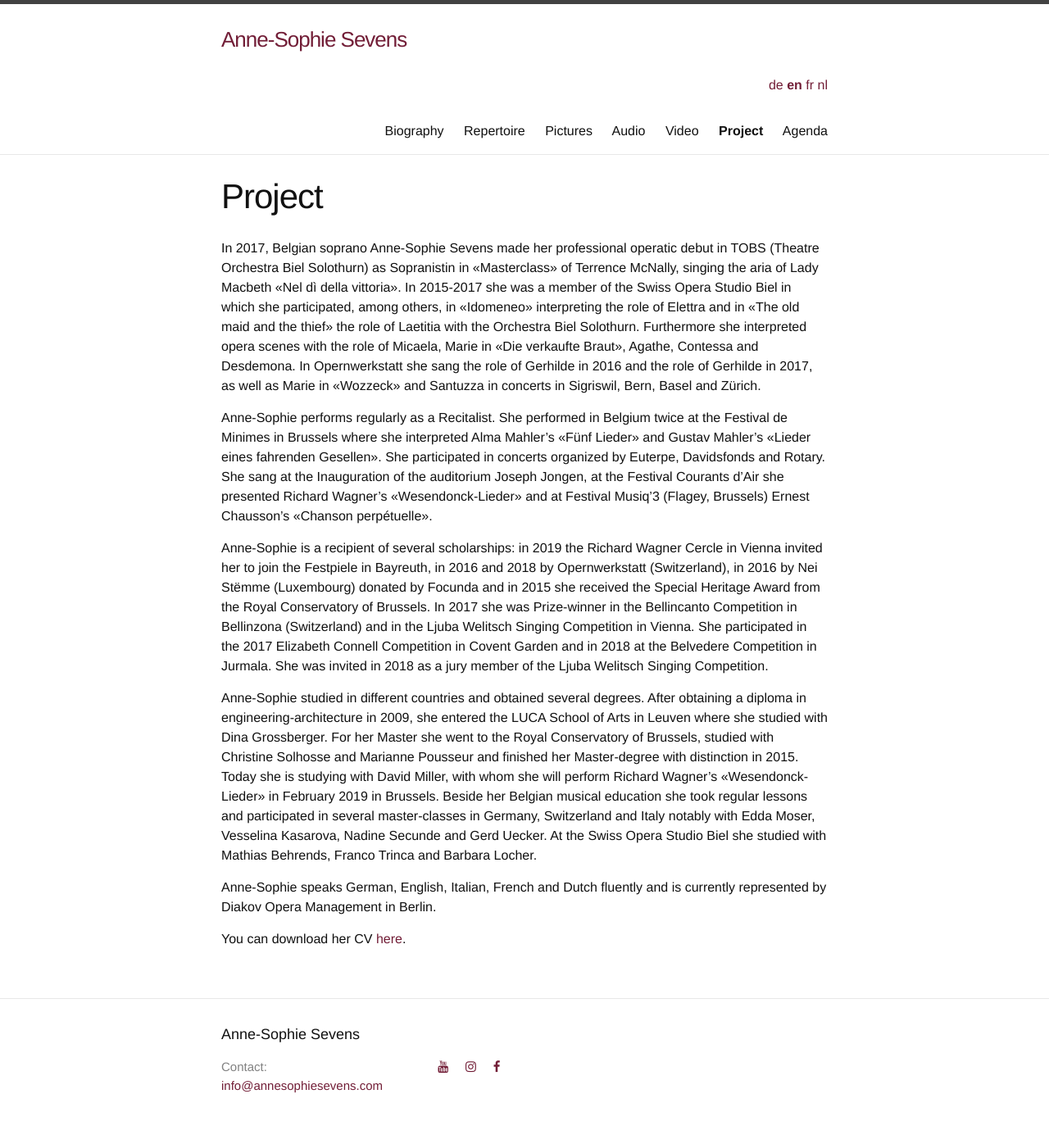
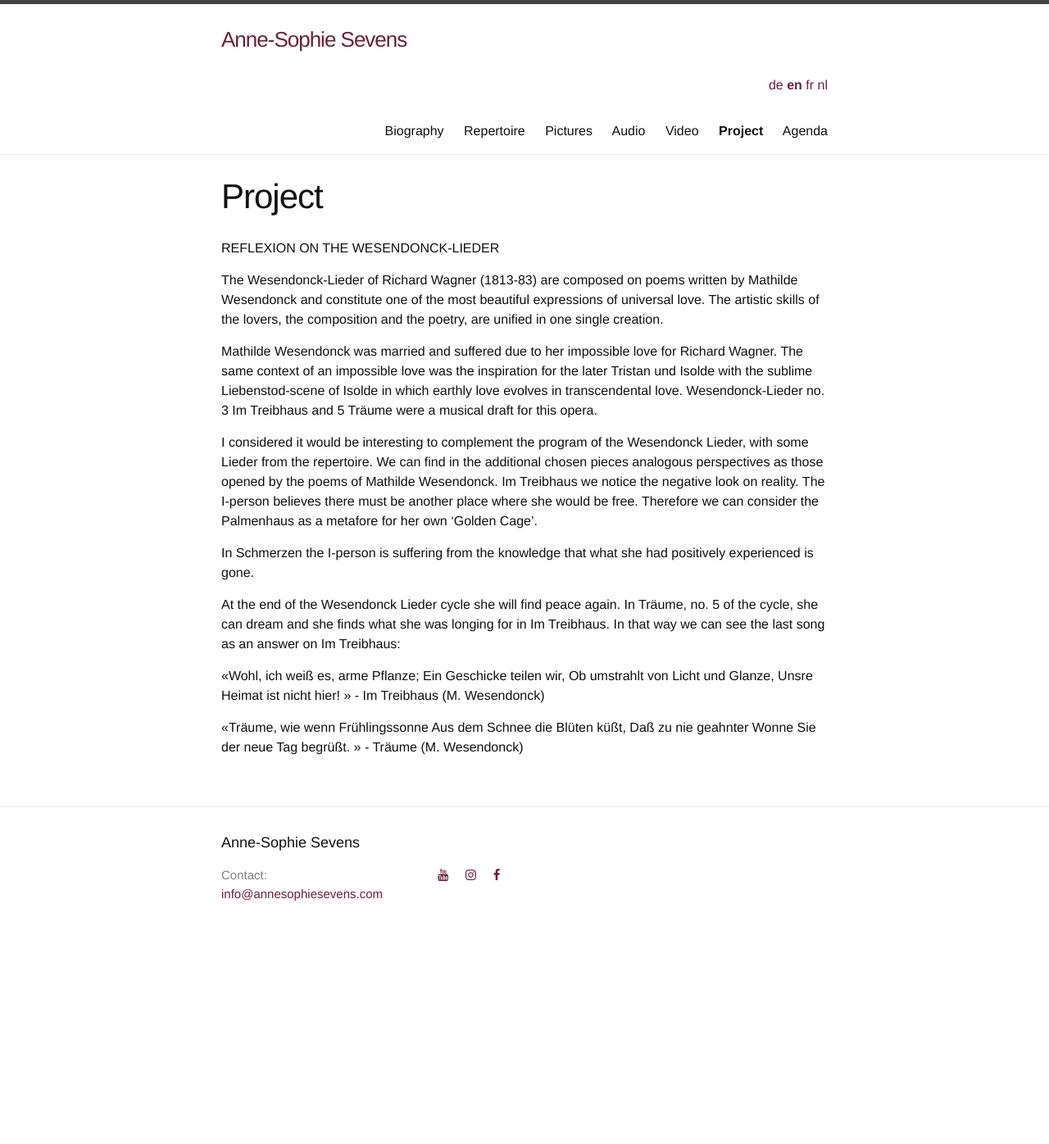
Before and after one commit to annesophie-sevens/annesophie-sevens.github.io, a Jekyll site: the page built from project-en.md, in a window 1280 px wide. Shown: the whole page at 82% size. Built offline with Jekyll 4.4.1, drawn with Linux system fonts in a browser that asks for light colours; nearby versions of some CDN libraries; after the commit the page ends 1162 px from its top, so only the background shows below that.

Commit message:
Update project-en.md

```diff
--- a/project-en.md
+++ b/project-en.md
@@ -6,15 +6,18 @@
 ref: project
 
 ---
-In 2017, Belgian soprano Anne-Sophie Sevens made her professional operatic debut in TOBS (Theatre Orchestra Biel Solothurn) as Sopranistin in «Masterclass» of Terrence McNally, singing the aria of Lady Macbeth «Nel dì della vittoria». In 2015-2017 she was a member of the Swiss Opera Studio Biel in which she participated, among others, in «Idomeneo» interpreting the role of Elettra and in «The old maid and the thief» the role of Laetitia with the Orchestra Biel Solothurn. Furthermore she interpreted opera scenes with the role of Micaela, Marie in «Die verkaufte Braut», Agathe, Contessa and Desdemona. In Opernwerkstatt she sang the role of Gerhilde in 2016 and the role of Gerhilde in 2017, as well as Marie in «Wozzeck» and Santuzza in concerts in Sigriswil, Bern, Basel and Zürich.
+REFLEXION ON THE WESENDONCK-LIEDER
 
-Anne-Sophie performs regularly as a Recitalist. She performed in Belgium twice at the Festival de Minimes in Brussels where she interpreted Alma Mahler’s «Fünf Lieder» and Gustav Mahler’s «Lieder eines fahrenden Gesellen». She participated in concerts organized by Euterpe, Davidsfonds and Rotary. She sang at the Inauguration of the auditorium Joseph Jongen, at the Festival Courants d’Air she presented Richard Wagner's «Wesendonck-Lieder» and at Festival Musiq’3 (Flagey, Brussels) Ernest Chausson's «Chanson perpétuelle».
+The Wesendonck-Lieder of Richard Wagner (1813-83) are composed on poems written by Mathilde Wesendonck and constitute one of the most beautiful expressions of universal love. The artistic skills of the lovers, the composition and the poetry, are unified in one single creation.
 
-Anne-Sophie is a recipient of several scholarships: in 2019 the Richard Wagner Cercle in Vienna invited her to join the Festpiele in Bayreuth, in 2016 and 2018 by Opernwerkstatt (Switzerland), in 2016 by Nei Stëmme (Luxembourg) donated by Focunda and in 2015 she received the Special Heritage Award from the Royal Conservatory of Brussels.
-In 2017 she was Prize-winner in the Bellincanto Competition in Bellinzona (Switzerland) and in the Ljuba Welitsch Singing Competition in Vienna. She participated in the 2017 Elizabeth Connell Competition in Covent Garden and in 2018 at the Belvedere Competition in Jurmala. She was invited in 2018 as a jury member of the Ljuba Welitsch Singing Competition.
+Mathilde Wesendonck was married and suffered due to her impossible love for Richard Wagner. The same context of an impossible love was the inspiration for the later Tristan und Isolde with the sublime Liebenstod-scene of Isolde in which earthly love evolves in transcendental love. Wesendonck-Lieder no. 3 Im Treibhaus and 5 Träume were a musical draft for this opera.
 
-Anne-Sophie studied in different countries and obtained several degrees. After obtaining a diploma in engineering-architecture in 2009, she entered the LUCA School of Arts in Leuven where she studied with Dina Grossberger. For her Master she went to the Royal Conservatory of Brussels, studied with Christine Solhosse and Marianne Pousseur and finished her Master-degree with distinction in 2015. Today she is studying with David Miller, with whom she will perform Richard Wagner’s «Wesendonck-Lieder» in February 2019 in Brussels. Beside her Belgian musical education she took regular lessons and participated in several master-classes in Germany, Switzerland and Italy notably with Edda Moser, Vesselina Kasarova, Nadine Secunde and Gerd Uecker. At the Swiss Opera Studio Biel she studied with Mathias Behrends, Franco Trinca and Barbara Locher.
+I considered it would be interesting to complement the program of the Wesendonck Lieder, with some Lieder from the repertoire. We can find in the additional chosen pieces analogous perspectives as those opened by the poems of Mathilde Wesendonck. Im Treibhaus we notice the negative look on reality. The I-person believes there must be another place where she would be free. Therefore we can consider the Palmenhaus as a metafore for her own ‘Golden Cage’.
 
-Anne-Sophie speaks German, English, Italian, French and Dutch fluently and is currently represented by Diakov Opera Management in Berlin.
+In Schmerzen the I-person is suffering from the knowledge that what she had positively experienced is gone.
 
-You can download her CV [here]({{ site.baseurl }}/assets/CV.pdf).
+At the end of the Wesendonck Lieder cycle she will find peace again. In Träume, no. 5 of the cycle, she can dream and she finds what she was longing for in Im Treibhaus. In that way we can see the last song as an answer on Im Treibhaus:
+
+«Wohl, ich weiß es, arme Pflanze; Ein Geschicke teilen wir, Ob umstrahlt von Licht und Glanze, Unsre Heimat ist nicht hier! » - Im Treibhaus (M. Wesendonck)
+
+«Träume, wie wenn Frühlingssonne Aus dem Schnee die Blüten küßt, Daß zu nie geahnter Wonne Sie der neue Tag begrüßt. » - Träume (M. Wesendonck)
```
